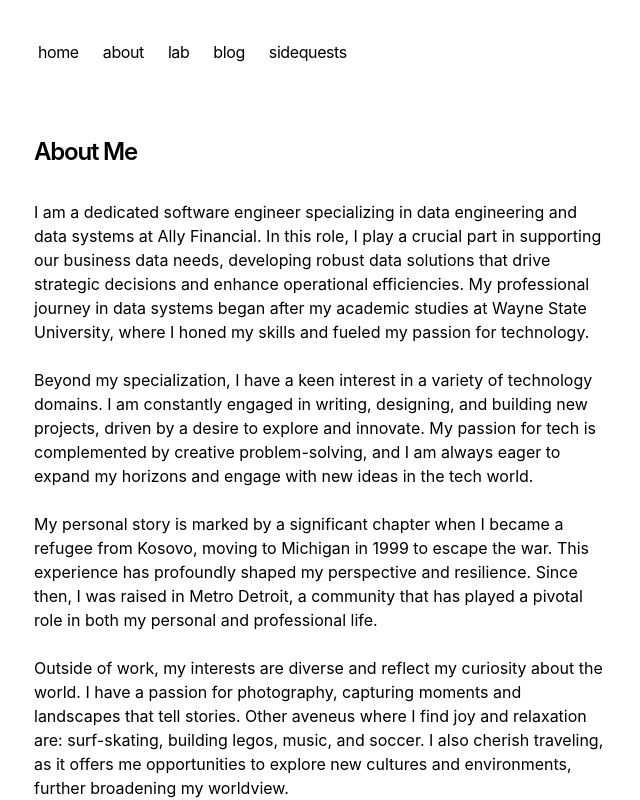
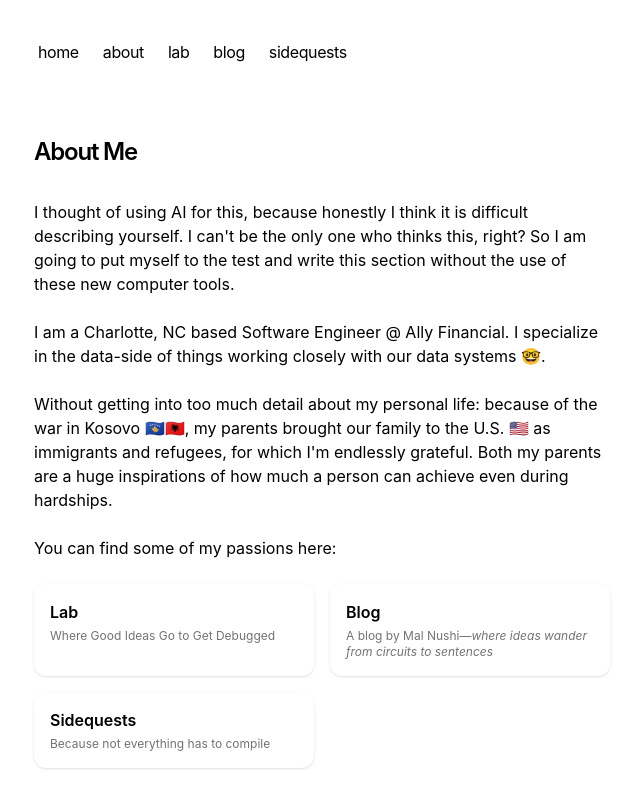
Before and after one commit to mal-nushi-dev/ergotheke, a Next.js app: page /about in a window 1280 px wide. Shown: the top 800 px of the page, without its empty margins (318-958 px from the left). Built offline with nearby package versions, Linux system fonts and the light colour scheme.

Commit message:
Revise AboutPage content.

```diff
--- a/app/about/page.tsx
+++ b/app/about/page.tsx
@@ -1,3 +1,5 @@
+import Link from 'next/link';
+
 export const metadata = {
   title: 'About Me',
   description: 'Learn about Mal Nushi',
@@ -8,36 +10,46 @@ export default function AboutPage() {
     <section>
       <h1 className="mb-8 text-2xl font-semibold tracking-tighter">About Me</h1>
       <p className="mb-4">
-        I am a dedicated software engineer specializing in data engineering and
-        data systems at Ally Financial. In this role, I play a crucial part in
-        supporting our business data needs, developing robust data solutions
-        that drive strategic decisions and enhance operational efficiencies.
-        My professional journey in data systems began after my academic studies
-        at Wayne State University, where I honed my skills and fueled my passion
-        for technology.
-        <br />
-        <br />
-        Beyond my specialization, I have a keen interest in a variety of
-        technology domains. I am constantly engaged in writing, designing,
-        and building new projects, driven by a desire to explore and innovate.
-        My passion for tech is complemented by creative problem-solving, and I
-        am always eager to expand my horizons and engage with new ideas in the
-        tech world.
-        <br />
-        <br />
-        My personal story is marked by a significant chapter when I became a
-        refugee from Kosovo, moving to Michigan in 1999 to escape the war.
-        This experience has profoundly shaped my perspective and resilience.
-        Since then, I was raised in Metro Detroit, a community that has played
-        a pivotal role in both my personal and professional life.
-        <br />
-        <br />
-        Outside of work, my interests are diverse and reflect my curiosity
-        about the world. I have a passion for photography, capturing moments
-        and landscapes that tell stories. Other aveneus where I find joy and
-        relaxation are: surf-skating, building legos, music, and soccer. I also
-        cherish traveling, as it offers me opportunities to explore new cultures
-        and environments, further broadening my worldview.
+        I thought of using AI for this, because honestly I think it is difficult
+        describing yourself. I can't be the only one who thinks this, right?
+        So I am going to put myself to the test and write this section without the
+        use of these new computer tools.
+
+        <br></br>
+        <br></br>
+
+        I am a Charlotte, NC based Software Engineer @ Ally Financial. I specialize
+        in the data-side of things working closely with our data systems 🤓.
+
+        <br></br>
+        <br></br>
+
+        Without getting into too much detail about my personal life:
+        because of the war in Kosovo 🇽🇰🇦🇱, my parents brought our family to the
+        U.S. 🇺🇸 as immigrants and refugees, for which I'm endlessly grateful. Both
+        my parents are a huge inspirations of how much a person can achieve even during
+        hardships.
+
+        <br></br>
+        <br></br>
+
+        You can find some of my passions here:
+        <div className="grid grid-cols-1 sm:grid-cols-2 gap-4 my-6">
+          <Link href="/lab" className="bg-white dark:bg-slate-800 rounded-xl shadow p-4 hover:bg-blue-50 dark:hover:bg-gray-700 transition">
+            <h3 className="text-md font-semibold mb-1">Lab</h3>
+            <p className="text-xs text-neutral-500 dark:text-neutral-300">Where Good Ideas Go to Get Debugged</p>
+          </Link>
+
+          <Link href="/blog" className="bg-white dark:bg-slate-800 rounded-xl shadow p-4 hover:bg-blue-50 dark:hover:bg-gray-700 transition">
+            <h3 className="text-md font-semibold mb-1">Blog</h3>
+            <p className="text-xs text-neutral-500 dark:text-neutral-300">A blog by Mal Nushi—<i>where ideas wander from circuits to sentences</i></p>
+          </Link>
+
+          <Link href="/sidequests" className="bg-white dark:bg-slate-800 rounded-xl shadow p-4 hover:bg-blue-50 dark:hover:bg-gray-700 transition">
+            <h3 className="text-md font-semibold mb-1">Sidequests</h3>
+            <p className="text-xs text-neutral-500 dark:text-neutral-300">Because not everything has to compile</p>
+          </Link>
+        </div>
       </p>
     </section>
   )
```
